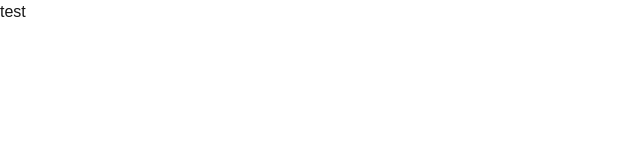
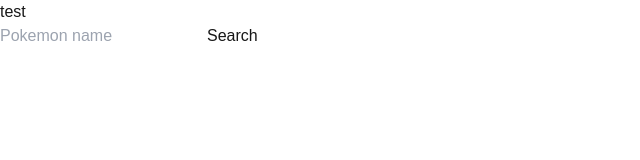
Before and after one commit to shohey1226/pokemon_sleep_candy_calculator, a Next.js app: page / in a window 1280 px wide. Shown: the top 160 px of the page, without its empty margins (0-640 px from the left). Built offline with nearby package versions, Linux system fonts and the light colour scheme.

Commit message:
added pokemon

```diff
--- /dev/null
+++ b/src/app/modules/pokemon/components/PokemonForm.tsx
@@ -0,0 +1,8 @@
+export default function PokemonForm(){
+  return (
+    <form>
+      <input type="text" placeholder="Pokemon name" />
+      <button type="submit">Search</button>
+    </form>
+  );
+}
--- a/src/app/page.tsx
+++ b/src/app/page.tsx
@@ -1,9 +1,11 @@
 import Image from "next/image";
+import PokemonForm from "./modules/pokemon/components/PokemonForm";
 
 export default function Home() {
   return (
     <>
       <h1 className="text-red-500 text-base">test</h1>
+      <PokemonForm />
     </>
   );
 }
```
